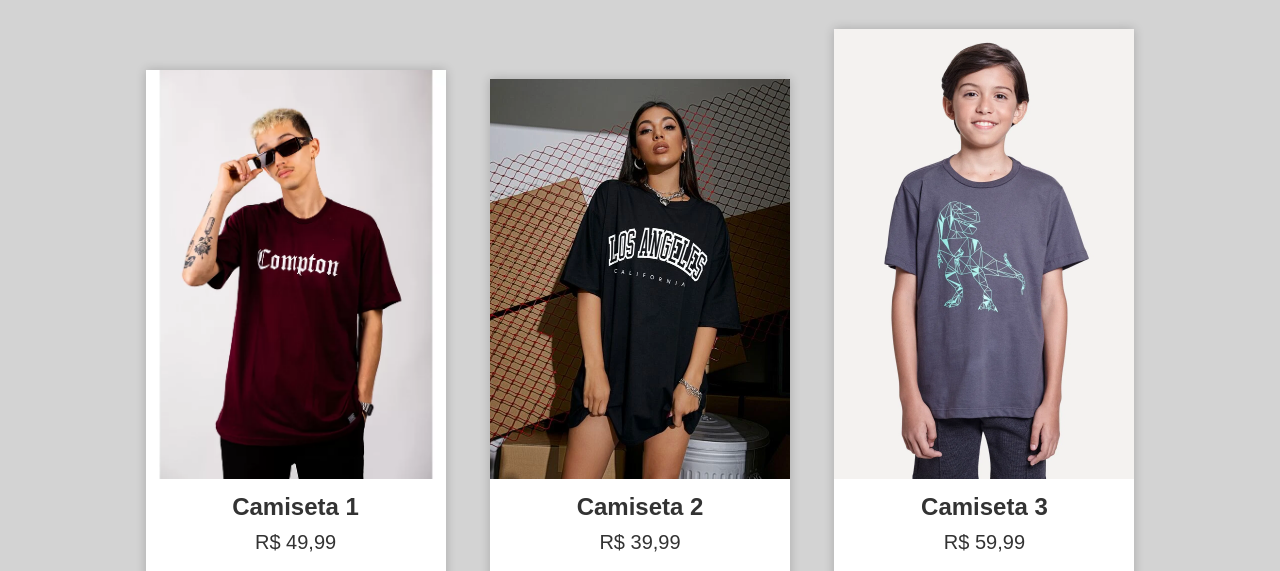
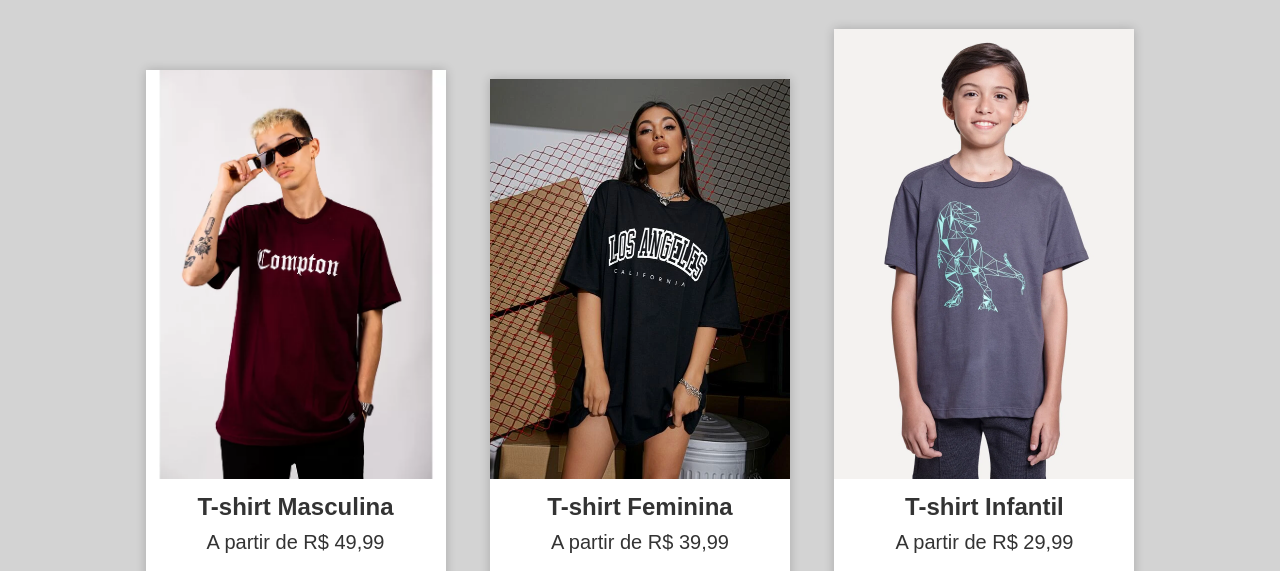
Before and after one commit to MauricioDevJS/e-commerce, a plain HTML site: page index.html in a window 1280 px wide. Shown: the part 228-799 px from the top of the page. Drawn offline with Linux system fonts and the light colour scheme.

```diff
--- a/index.html
+++ b/index.html
@@ -27,20 +27,20 @@
 			<div class="grid">
 				<div class="produto">
 					<img src="imagens/masculina.webp" alt="Masculino">
-					<h3>Camiseta 1</h3>
-					<p>R$ 49,99</p>
+					<h3>T-shirt Masculina</h3>
+					<p>A partir de R$ 49,99</p>
 					<button>Comprar</button>
 				</div>
 				<div class="produto">
 					<img src="imagens/feminina.webp" alt="Feminino">
-					<h3>Camiseta 2</h3>
-					<p>R$ 39,99</p>
+					<h3>T-shirt Feminina</h3>
+					<p>A partir de R$ 39,99</p>
 					<button>Comprar</button>
 				</div>
 				<div class="produto">
 					<img src="imagens/infantil.webp" alt="Infantil">
-					<h3>Camiseta 3</h3>
-					<p>R$ 59,99</p>
+					<h3>T-shirt Infantil</h3>
+					<p>A partir de R$ 29,99</p>
 					<button>Comprar</button>
 				</div>
 			</div>
@@ -58,7 +58,7 @@
 	</main>
 
 	<footer>
-		<p>Minha loja de camisetas - Todos os direitos reservados</p>
+		<p><span>&#174;</span>ShirtShop | Todos os direitos reservados - 2023</p>
 	</footer>
 </body>
 </html>
```
